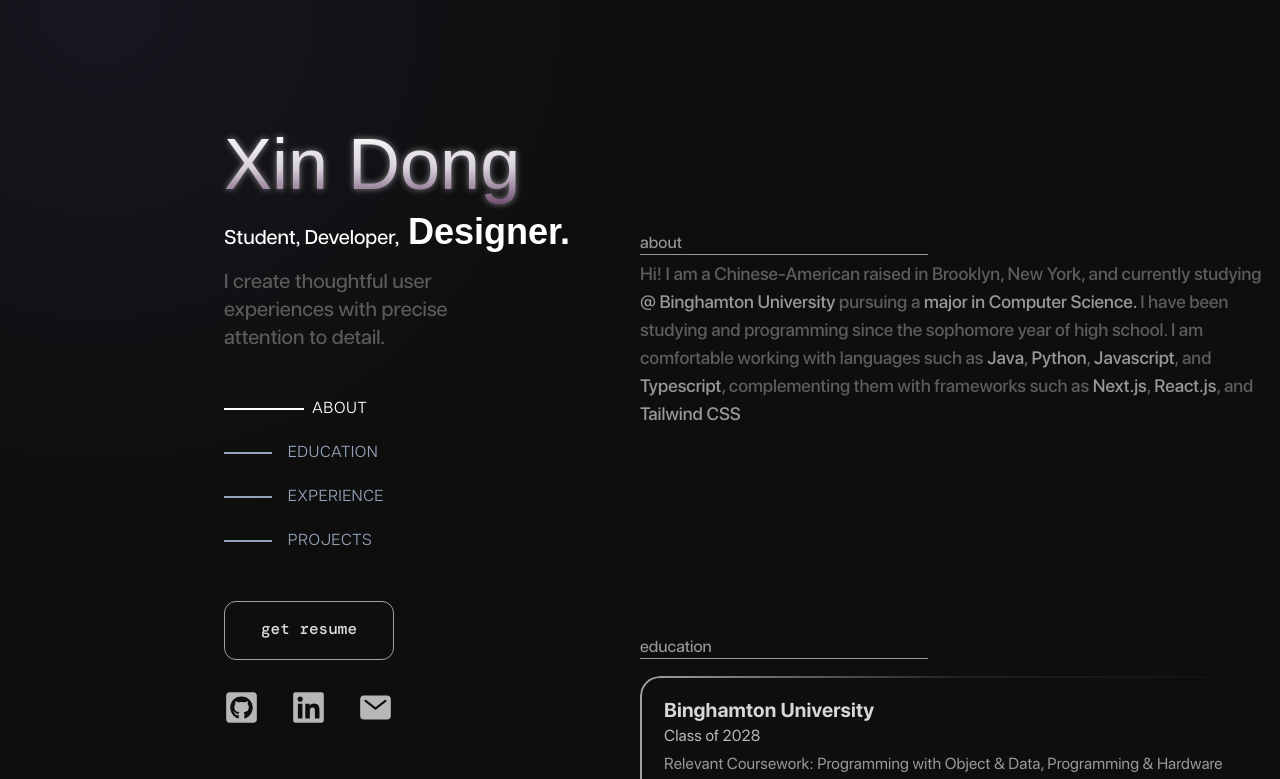
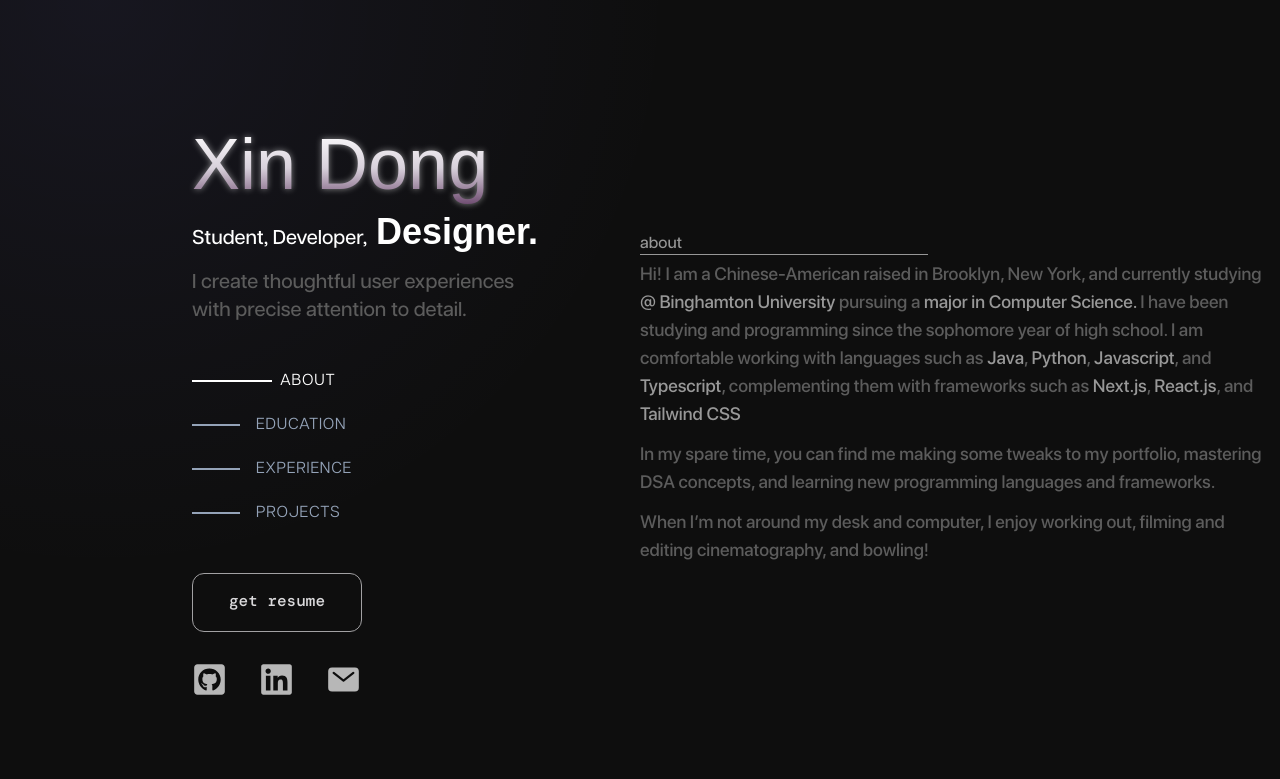
Before and after one commit to TheDXport/xinsite, a Next.js app: page / in a window 1280 px wide. Shown: the top 779 px of the page. Built offline with nearby package versions, Linux system fonts and the light colour scheme; a web font is replaced by a local one.

Commit message:
Updated threshold for observer view

```diff
--- a/src/app/components/About.tsx
+++ b/src/app/components/About.tsx
@@ -113,6 +113,16 @@ const About = () => {
           onMouseLeave={handleMouseLeave}>
           Tailwind CSS
         </span>
+        <div className="mt-3 space-y-3">
+          <h3>
+            In my spare time, you can find me making some tweaks to my portfolio, mastering DSA concepts, and learning
+            new programming languages and frameworks.
+          </h3>
+          <h3>
+            When I’m not around my desk and computer, I enjoy working out, filming and editing cinematography, and
+            bowling!{" "}
+          </h3>
+        </div>
       </div>
     </section>
   );
--- a/src/app/components/Education.tsx
+++ b/src/app/components/Education.tsx
@@ -38,7 +38,7 @@ const Education = () => {
   ];
 
   return (
-    <section className="pt-52 section" id="EDUCATION">
+    <section className="pt-28 mt-28 section" id="EDUCATION">
       <div className={`${articulatMedium.className} text-[#979797]`}>education</div>
       <span className="absolute h-[0.08rem] bg-[#979797] w-72 mt-[-2px]" />
       <div className={`${SFProRegular.className} flex flex-col tracking-[0.01em] space-y-6`}>
--- a/src/app/components/SectionLink.tsx
+++ b/src/app/components/SectionLink.tsx
@@ -15,7 +15,7 @@ const SectionLink = () => {
     const options = {
       root: null, // Viewport is the root
       rootMargin: "0px", // No offset
-      threshold: 0.85, // Trigger when 50% of the section is visible
+      threshold: 0.9, // Trigger when 50% of the section is visible
     };
 
     const observer = new IntersectionObserver((entries) => {
--- a/src/app/page.tsx
+++ b/src/app/page.tsx
@@ -46,9 +46,9 @@ export default function Home() {
         {/* Container for Div 2 and Div 3 */}
         <div className="flex flex-col sm:flex-col md:flex-row">
           {/* RED: Div 2: Left half, unscrollable */}
-          <div className="w-full md:w-1/2 lg:w-1/2 p-4 mt-24 md:mt-28 lg:mt-42 pl-0 sm:pl-6 md:pl-9 lg:pl-32 xl:pl-52 overflow-hidden md:top-0 md:fixed lg:top-0 lg:fixed">
+          <div className="w-full md:w-1/2 lg:w-1/2 p-4 mt-24 md:mt-28 lg:mt-42 pl-0 sm:pl-6 md:pl-9 lg:pl-32 xl:pl-48 overflow-hidden md:top-0 md:fixed lg:top-0 lg:fixed">
             {/* ORANGE */}
-            <div className={`${articulatNormal.className}  flex flex-col pl-10 md:pl-4 lg:pr-4 xl:pl-4 w-92`}>
+            <div className={`${articulatNormal.className}  flex flex-col lg:pr-4 w-92 `}>
               <NameHeader />
               <SectionLink />
               <ResumeButton />
```
